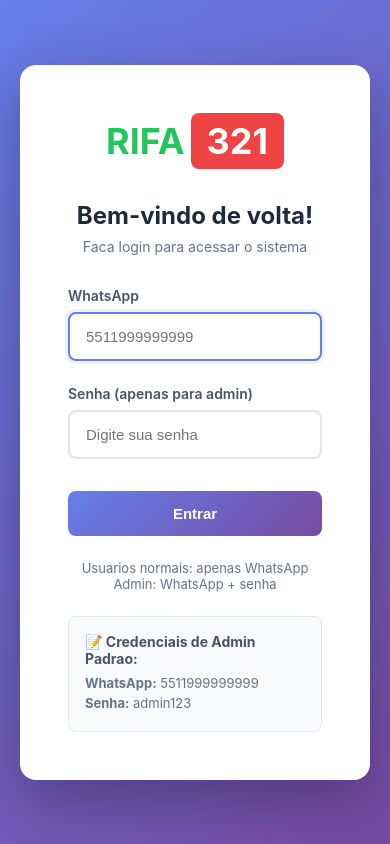
After one commit to IgorAcender/rifas, a Django app: page /login/ in a window 390 px wide. The commit adds this page. Run offline with Django 4.2, Linux system fonts and the light colour scheme.

Commit message:
Adicionar sistema de login/logout
- Criado pagina de login bonita com gradiente roxo
- Login via WhatsApp (usuarios normais sem senha)
- Login via WhatsApp + senha (admin)
- Auto-criacao de usuario ao fazer primeiro login
- Botao de logout na sidebar
- Configurado LOGIN_URL, LOGIN_REDIRECT_URL
- Mensagens de sucesso/erro no login
- Design moderno e responsivo

Credenciais padrao:
- WhatsApp: 5511999999999
- Senha: admin123

🤖 Generated with [Claude Code](https://claude.com/claude-code)

Co-Authored-By: Claude <noreply@anthropic.com>

```diff
--- a/accounts/views.py
+++ b/accounts/views.py
@@ -34,3 +34,59 @@ def me(request):
     """
     serializer = UserSerializer(request.user)
     return Response(serializer.data)
+
+
+# Frontend Views
+from django.shortcuts import render, redirect
+from django.contrib.auth import authenticate, login as auth_login, logout as auth_logout
+from django.contrib import messages
+from .models import User
+
+
+def login_view(request):
+    """Pagina de login"""
+    if request.user.is_authenticated:
+        return redirect('dashboard')
+
+    if request.method == 'POST':
+        whatsapp = request.POST.get('whatsapp')
+        password = request.POST.get('password')
+
+        # Normalizar WhatsApp (apenas digitos)
+        whatsapp = ''.join(filter(str.isdigit, whatsapp))
+
+        # Se tem senha, e admin
+        if password:
+            user = authenticate(request, username=whatsapp, password=password)
+            if user is not None:
+                auth_login(request, user)
+                messages.success(request, f'Bem-vindo, {user.name}!')
+                return redirect('dashboard')
+            else:
+                messages.error(request, 'WhatsApp ou senha incorretos.')
+        else:
+            # Usuario normal - apenas WhatsApp
+            try:
+                user = User.objects.get(whatsapp=whatsapp)
+                # Login sem senha (backend customizado)
+                auth_login(request, user, backend='django.contrib.auth.backends.ModelBackend')
+                messages.success(request, f'Bem-vindo, {user.name}!')
+                return redirect('dashboard')
+            except User.DoesNotExist:
+                # Criar novo usuario
+                user = User.objects.create_user(
+                    whatsapp=whatsapp,
+                    name=f'Usuario {whatsapp[-4:]}'
+                )
+                auth_login(request, user, backend='django.contrib.auth.backends.ModelBackend')
+                messages.success(request, f'Conta criada! Bem-vindo, {user.name}!')
+                return redirect('dashboard')
+
+    return render(request, 'accounts/login.html')
+
+
+def logout_view(request):
+    """Logout"""
+    auth_logout(request)
+    messages.success(request, 'Voce saiu do sistema.')
+    return redirect('login')
--- a/config/settings.py
+++ b/config/settings.py
@@ -79,6 +79,11 @@ DATABASES = {
 
 # Custom user model
 AUTH_USER_MODEL = 'accounts.User'
+
+# Login URL
+LOGIN_URL = '/login/'
+LOGIN_REDIRECT_URL = '/'
+LOGOUT_REDIRECT_URL = '/login/'
 
 # Password validation
 AUTH_PASSWORD_VALIDATORS = [
--- a/config/urls.py
+++ b/config/urls.py
@@ -2,11 +2,16 @@ from django.contrib import admin
 from django.urls import path, include
 from django.http import JsonResponse
 from raffles import views as raffle_views
+from accounts import views as account_views
 
 def health_check(request):
     return JsonResponse({'status': 'ok', 'service': 'rifas'})
 
 urlpatterns = [
+    # Auth URLs
+    path('login/', account_views.login_view, name='login'),
+    path('logout/', account_views.logout_view, name='logout'),
+
     # Frontend URLs
     path('', raffle_views.dashboard, name='dashboard'),
     path('campanhas/', raffle_views.raffle_list, name='raffle_list'),
--- a/static/css/style.css
+++ b/static/css/style.css
@@ -120,6 +120,7 @@ body {
     font-size: 14px;
     margin-top: 16px;
     transition: all 0.2s;
+    text-decoration: none;
 }
 
 .btn-sair:hover {
--- /dev/null
+++ b/templates/accounts/login.html
@@ -0,0 +1,253 @@
+{% load static %}
+<!DOCTYPE html>
+<html lang="pt-BR">
+<head>
+    <meta charset="UTF-8">
+    <meta name="viewport" content="width=device-width, initial-scale=1.0">
+    <title>Login | Sistema de Rifas</title>
+    <style>
+        * {
+            margin: 0;
+            padding: 0;
+            box-sizing: border-box;
+        }
+
+        body {
+            font-family: -apple-system, BlinkMacSystemFont, 'Segoe UI', Roboto, Oxygen, Ubuntu, Cantarell, sans-serif;
+            background: linear-gradient(135deg, #667eea 0%, #764ba2 100%);
+            min-height: 100vh;
+            display: flex;
+            align-items: center;
+            justify-content: center;
+            padding: 20px;
+        }
+
+        .login-container {
+            background: white;
+            border-radius: 16px;
+            box-shadow: 0 20px 60px rgba(0, 0, 0, 0.3);
+            padding: 48px;
+            width: 100%;
+            max-width: 440px;
+        }
+
+        .logo {
+            text-align: center;
+            margin-bottom: 32px;
+        }
+
+        .logo-box {
+            display: inline-flex;
+            align-items: center;
+            gap: 6px;
+            font-size: 36px;
+            font-weight: bold;
+        }
+
+        .logo-text-green {
+            color: #22c55e;
+        }
+
+        .logo-text-red {
+            background: #ef4444;
+            color: white;
+            padding: 6px 16px;
+            border-radius: 8px;
+        }
+
+        .login-header {
+            text-align: center;
+            margin-bottom: 32px;
+        }
+
+        .login-header h1 {
+            font-size: 24px;
+            color: #1e293b;
+            margin-bottom: 8px;
+        }
+
+        .login-header p {
+            color: #64748b;
+            font-size: 14px;
+        }
+
+        .form-group {
+            margin-bottom: 24px;
+        }
+
+        .form-group label {
+            display: block;
+            font-size: 14px;
+            font-weight: 600;
+            color: #475569;
+            margin-bottom: 8px;
+        }
+
+        .form-group input {
+            width: 100%;
+            padding: 14px 16px;
+            border: 2px solid #e5e5e5;
+            border-radius: 8px;
+            font-size: 15px;
+            transition: all 0.2s;
+        }
+
+        .form-group input:focus {
+            outline: none;
+            border-color: #667eea;
+            box-shadow: 0 0 0 3px rgba(102, 126, 234, 0.1);
+        }
+
+        .password-toggle {
+            position: relative;
+        }
+
+        .password-toggle button {
+            position: absolute;
+            right: 12px;
+            top: 50%;
+            transform: translateY(-50%);
+            background: none;
+            border: none;
+            color: #64748b;
+            cursor: pointer;
+            padding: 8px;
+        }
+
+        .btn-login {
+            width: 100%;
+            padding: 14px;
+            background: linear-gradient(135deg, #667eea 0%, #764ba2 100%);
+            color: white;
+            border: none;
+            border-radius: 8px;
+            font-size: 15px;
+            font-weight: 600;
+            cursor: pointer;
+            transition: all 0.2s;
+            margin-top: 8px;
+        }
+
+        .btn-login:hover {
+            transform: translateY(-1px);
+            box-shadow: 0 4px 12px rgba(102, 126, 234, 0.4);
+        }
+
+        .btn-login:active {
+            transform: translateY(0);
+        }
+
+        .hint-text {
+            text-align: center;
+            margin-top: 24px;
+            font-size: 13px;
+            color: #64748b;
+        }
+
+        .alert {
+            padding: 12px 16px;
+            border-radius: 8px;
+            margin-bottom: 20px;
+            font-size: 14px;
+        }
+
+        .alert-error {
+            background: #fee;
+            border: 1px solid #fcc;
+            color: #c33;
+        }
+
+        .alert-success {
+            background: #efe;
+            border: 1px solid #cfc;
+            color: #3c3;
+        }
+
+        .admin-note {
+            background: #f8fafc;
+            border: 1px solid #e5e5e5;
+            border-radius: 8px;
+            padding: 16px;
+            margin-top: 24px;
+        }
+
+        .admin-note h3 {
+            font-size: 14px;
+            color: #475569;
+            margin-bottom: 8px;
+        }
+
+        .admin-note p {
+            font-size: 13px;
+            color: #64748b;
+            margin-bottom: 4px;
+        }
+    </style>
+</head>
+<body>
+    <div class="login-container">
+        <div class="logo">
+            <div class="logo-box">
+                <span class="logo-text-green">RIFA</span>
+                <span class="logo-text-red">321</span>
+            </div>
+        </div>
+
+        <div class="login-header">
+            <h1>Bem-vindo de volta!</h1>
+            <p>Faca login para acessar o sistema</p>
+        </div>
+
+        {% if messages %}
+            {% for message in messages %}
+            <div class="alert alert-{{ message.tags }}">
+                {{ message }}
+            </div>
+            {% endfor %}
+        {% endif %}
+
+        <form method="post">
+            {% csrf_token %}
+
+            <div class="form-group">
+                <label for="whatsapp">WhatsApp</label>
+                <input
+                    type="text"
+                    id="whatsapp"
+                    name="whatsapp"
+                    placeholder="5511999999999"
+                    required
+                    autofocus
+                >
+            </div>
+
+            <div class="form-group">
+                <label for="password">Senha (apenas para admin)</label>
+                <div class="password-toggle">
+                    <input
+                        type="password"
+                        id="password"
+                        name="password"
+                        placeholder="Digite sua senha"
+                    >
+                </div>
+            </div>
+
+            <button type="submit" class="btn-login">
+                Entrar
+            </button>
+        </form>
+
+        <div class="hint-text">
+            Usuarios normais: apenas WhatsApp<br>
+            Admin: WhatsApp + senha
+        </div>
+
+        <div class="admin-note">
+            <h3>📝 Credenciais de Admin Padrao:</h3>
+            <p><strong>WhatsApp:</strong> 5511999999999</p>
+            <p><strong>Senha:</strong> admin123</p>
+        </div>
+    </div>
+</body>
+</html>
--- a/templates/base.html
+++ b/templates/base.html
@@ -89,14 +89,14 @@
                 </a>
             </nav>
 
-            <button class="btn-sair">
+            <a href="{% url 'logout' %}" class="btn-sair">
                 <svg class="nav-icon" width="24" height="24" viewBox="0 0 24 24" fill="none" stroke="currentColor" stroke-width="2">
                     <path d="M9 21H5a2 2 0 0 1-2-2V5a2 2 0 0 1 2-2h4"></path>
                     <polyline points="16 17 21 12 16 7"></polyline>
                     <line x1="21" y1="12" x2="9" y2="12"></line>
                 </svg>
                 <span>Sair</span>
-            </button>
+            </a>
         </aside>
 
         <!-- Main content -->
```
